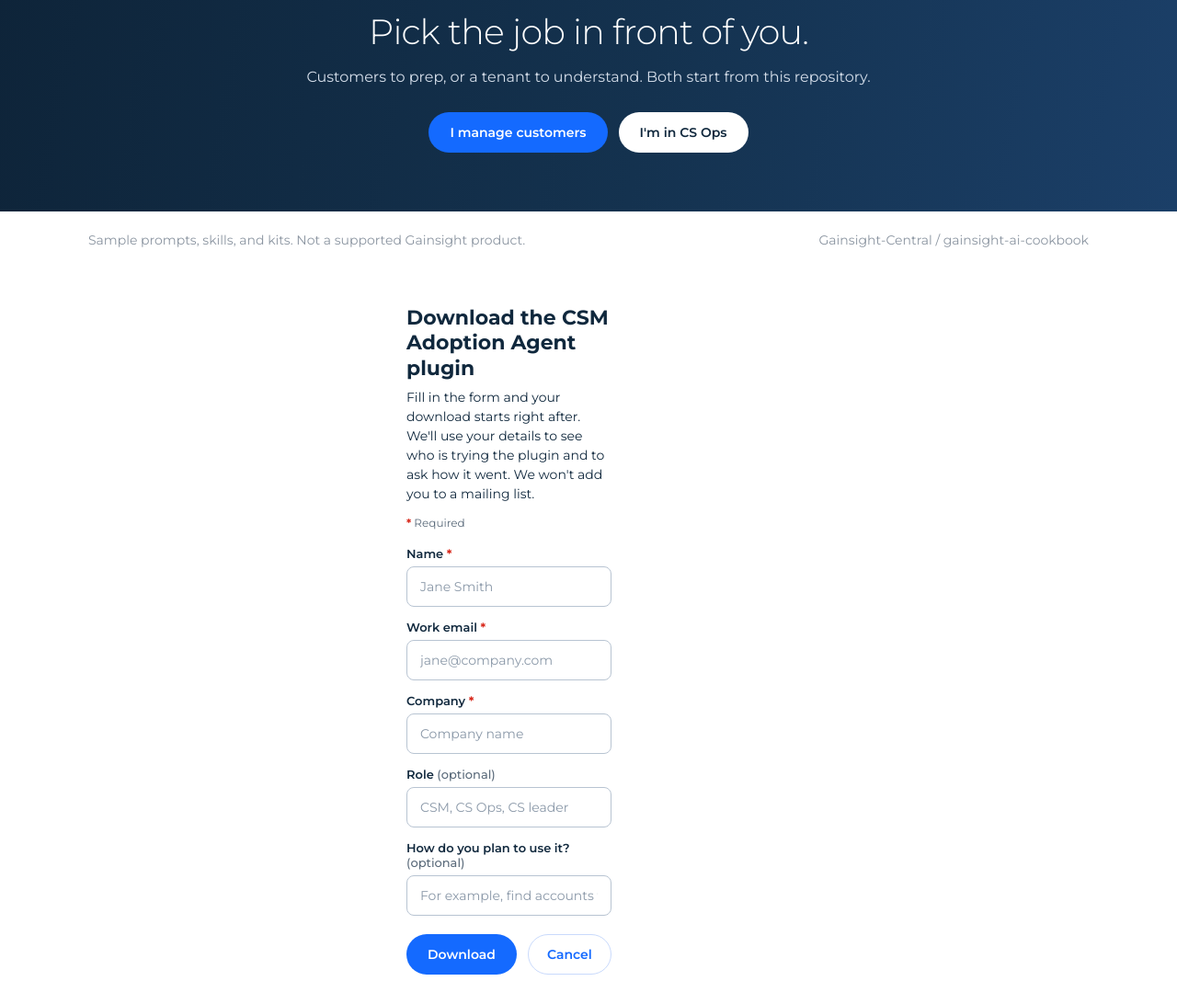
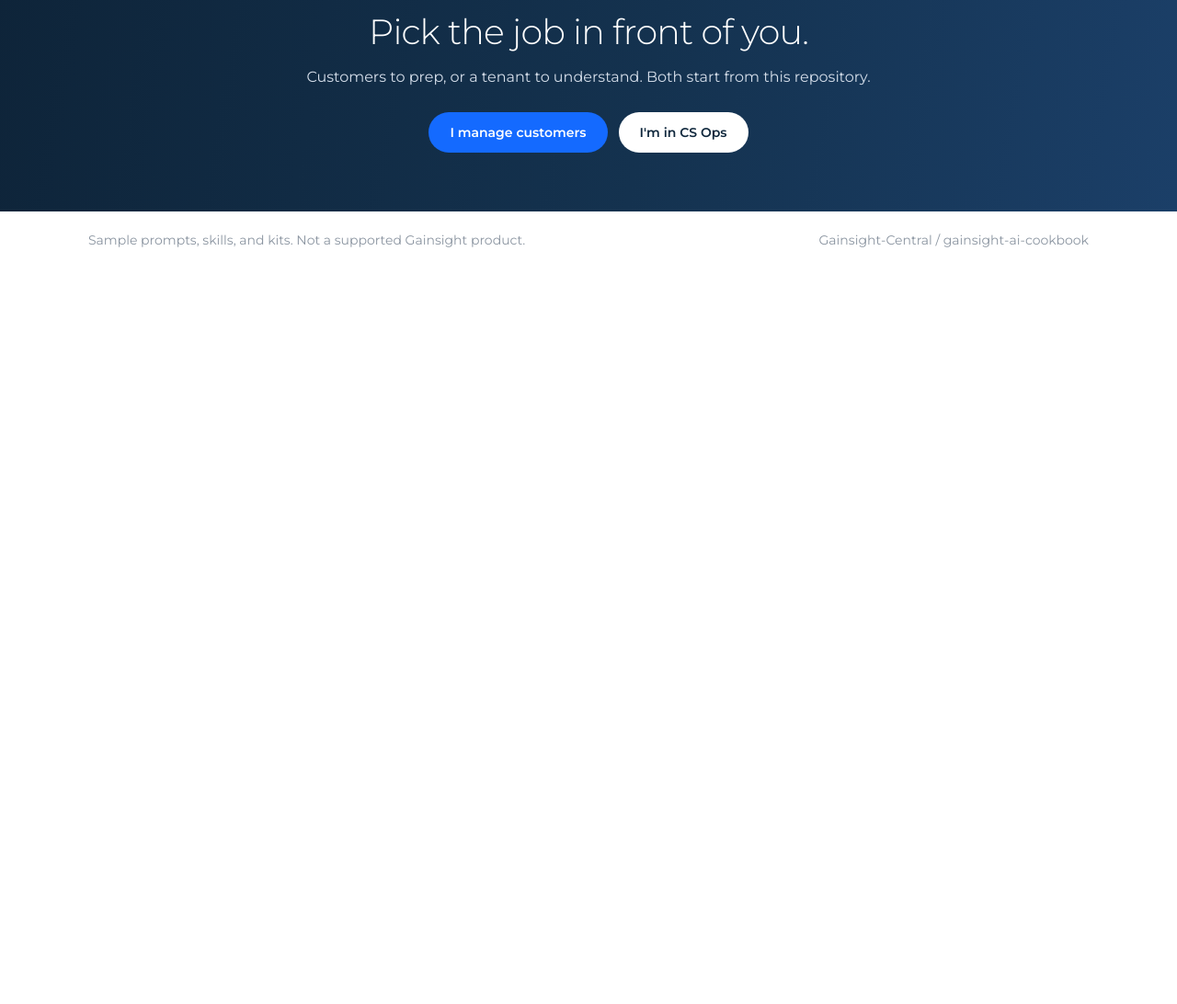
Before and after one commit to Gainsight-Central/gainsight-ai-cookbook, a plain HTML site: page docs/index.html in a window 1280 px wide. Shown: the part 2810-3902 px from the top of the page at 92% size. After the commit the page ends 3110 px from the top, so only its background shows below. Drawn offline with Linux system fonts and the light colour scheme.

Commit message:
Fix download dialog showing permanently at the bottom of the page
The dialog used the class "gate", which the site already styles as a
six-column grid (the "How it works" steps). That rule overrides the browser's
"hide a closed dialog" default, so the sign-up form was always visible.

Rename the dialog classes to nba-dialog, nba-dialog-note, nba-dialog-error
and nba-dialog-actions. The existing .gate styles are unchanged.

Co-Authored-By: Claude Sonnet 5.5 <noreply@anthropic.com>

```diff
--- a/docs/css/site.css
+++ b/docs/css/site.css
@@ -665,26 +665,26 @@ button.copy-btn { border: none; cursor: pointer; font-family: inherit; }
   .trust.cols-3 { grid-template-columns: 1fr 1fr; }
 }
 
-.gate { border: 0; border-radius: 16px; padding: 32px; width: min(460px, calc(100vw - 32px)); max-width: none; color: #10283d; }
-.gate[open] { display: block; max-height: calc(100vh - 32px); overflow-y: auto; }
-.gate::backdrop { background: rgba(16, 40, 61, 0.55); }
-.gate form { display: block; width: 100%; max-width: none; margin: 0; }
-.gate h2 { margin: 0 0 8px; font-size: 22px; line-height: 1.25; max-width: none; }
-.gate p { margin: 0 0 12px; font-size: 14px; line-height: 1.5; max-width: none; }
-.gate .gate-note { margin: 0 0 16px; font-size: 12px; color: #5b6b7b; }
-.gate .req { color: #d92d20; font-weight: 700; }
-.gate label { display: block; margin-bottom: 14px; font-size: 13px; font-weight: 600; }
-.gate input { display: block; width: 100%; margin-top: 6px; height: 44px; padding: 0 14px; border: 1px solid #b8c4d2; border-radius: 8px; font-size: 14px; font-family: inherit; color: #10283d; background: #fff; }
-.gate .opt { font-weight: 500; color: #5b6b7b; }
-.gate input::placeholder { color: #8a98a8; }
-.gate input:focus { outline: 2px solid #146aff; outline-offset: 1px; border-color: #146aff; }
-.gate .gate-error { display: none; margin-top: 4px; font-size: 12px; font-weight: 500; color: #d92d20; }
-.gate input:user-invalid { border-color: #d92d20; }
-.gate label:has(input:user-invalid) .gate-error { display: block; }
-.gate-actions { display: flex; gap: 12px; margin-top: 20px; }
-.gate-actions .btn-blue { flex: 1; justify-content: center; }
-.gate-actions .btn-quiet { padding: 0 20px; }
-.gate-actions button.btn { cursor: pointer; font-family: inherit; }
+.nba-dialog { border: 0; border-radius: 16px; padding: 32px; width: min(460px, calc(100vw - 32px)); max-width: none; color: #10283d; }
+.nba-dialog[open] { max-height: calc(100vh - 32px); overflow-y: auto; }
+.nba-dialog::backdrop { background: rgba(16, 40, 61, 0.55); }
+.nba-dialog form { display: block; width: 100%; max-width: none; margin: 0; }
+.nba-dialog h2 { margin: 0 0 8px; font-size: 22px; line-height: 1.25; max-width: none; }
+.nba-dialog p { margin: 0 0 12px; font-size: 14px; line-height: 1.5; max-width: none; }
+.nba-dialog .nba-dialog-note { margin: 0 0 16px; font-size: 12px; color: #5b6b7b; }
+.nba-dialog .req { color: #d92d20; font-weight: 700; }
+.nba-dialog label { display: block; margin-bottom: 14px; font-size: 13px; font-weight: 600; }
+.nba-dialog input { display: block; width: 100%; margin-top: 6px; height: 44px; padding: 0 14px; border: 1px solid #b8c4d2; border-radius: 8px; font-size: 14px; font-family: inherit; color: #10283d; background: #fff; }
+.nba-dialog .opt { font-weight: 500; color: #5b6b7b; }
+.nba-dialog input::placeholder { color: #8a98a8; }
+.nba-dialog input:focus { outline: 2px solid #146aff; outline-offset: 1px; border-color: #146aff; }
+.nba-dialog .nba-dialog-error { display: none; margin-top: 4px; font-size: 12px; font-weight: 500; color: #d92d20; }
+.nba-dialog input:user-invalid { border-color: #d92d20; }
+.nba-dialog label:has(input:user-invalid) .nba-dialog-error { display: block; }
+.nba-dialog-actions { display: flex; gap: 12px; margin-top: 20px; }
+.nba-dialog-actions .btn-blue { flex: 1; justify-content: center; }
+.nba-dialog-actions .btn-quiet { padding: 0 20px; }
+.nba-dialog-actions button.btn { cursor: pointer; font-family: inherit; }
 
 @media (max-width: 640px) {
   .tiles, .trust, .trust.cols-3, .phases, .controls, .cards, .shelf { grid-template-columns: 1fr !important; }
--- a/docs/index.html
+++ b/docs/index.html
@@ -148,17 +148,17 @@ who I should talk to, the open risks and CTAs, what happened recently on the tim
 the landmines to avoid, and 3 questions I should ask.
 If Staircase is connected, include sentiment and what the customer said on recent calls. If it is not connected, say so.
 If a value is missing, say so. Do not invent numbers.</pre>
-  <dialog id="nba-gate" class="gate">
+  <dialog id="nba-gate" class="nba-dialog">
     <form id="nba-gate-form" method="dialog">
       <h2>Download the CSM Adoption Agent plugin</h2>
       <p>Fill in the form and your download starts right after. We'll use your details to see who is trying the plugin and to ask how it went. We won't add you to a mailing list.</p>
-      <p class="gate-note"><span class="req" aria-hidden="true">*</span> Required</p>
-      <label>Name <span class="req" aria-hidden="true">*</span><input name="name" type="text" placeholder="Jane Smith" autocomplete="name" required aria-required="true"><span class="gate-error">Enter your name.</span></label>
-      <label>Work email <span class="req" aria-hidden="true">*</span><input name="email" type="email" placeholder="jane@company.com" autocomplete="email" required aria-required="true"><span class="gate-error">Enter a valid work email, like jane@company.com.</span></label>
-      <label>Company <span class="req" aria-hidden="true">*</span><input name="company" type="text" placeholder="Company name" autocomplete="organization" required aria-required="true"><span class="gate-error">Enter your company.</span></label>
+      <p class="nba-dialog-note"><span class="req" aria-hidden="true">*</span> Required</p>
+      <label>Name <span class="req" aria-hidden="true">*</span><input name="name" type="text" placeholder="Jane Smith" autocomplete="name" required aria-required="true"><span class="nba-dialog-error">Enter your name.</span></label>
+      <label>Work email <span class="req" aria-hidden="true">*</span><input name="email" type="email" placeholder="jane@company.com" autocomplete="email" required aria-required="true"><span class="nba-dialog-error">Enter a valid work email, like jane@company.com.</span></label>
+      <label>Company <span class="req" aria-hidden="true">*</span><input name="company" type="text" placeholder="Company name" autocomplete="organization" required aria-required="true"><span class="nba-dialog-error">Enter your company.</span></label>
       <label>Role <span class="opt">(optional)</span><input name="role" type="text" placeholder="CSM, CS Ops, CS leader" autocomplete="organization-title"></label>
       <label>How do you plan to use it? <span class="opt">(optional)</span><input name="use" type="text" placeholder="For example, find accounts that stopped using a feature"></label>
-      <div class="gate-actions">
+      <div class="nba-dialog-actions">
         <button class="btn btn-blue" type="submit">Download</button>
         <button class="btn btn-quiet" type="button" data-gate-close>Cancel</button>
       </div>
```
